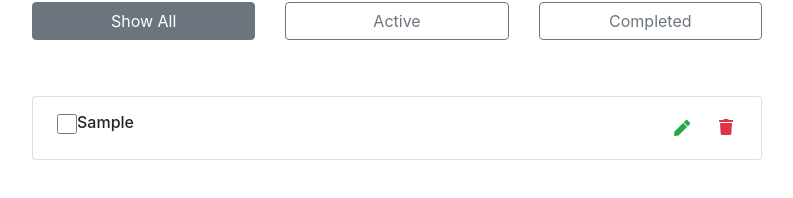
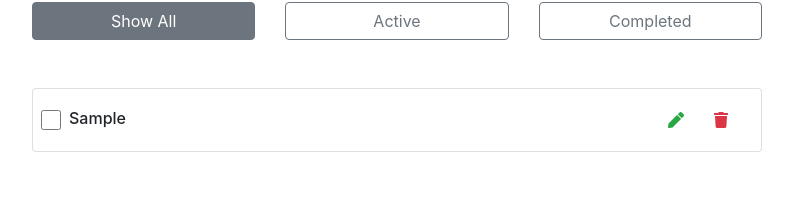
Before and after one commit to smishra11/TODO-Matic, a React (Create React App) app: page / in a window 1280 px wide. Both pictures are taken after typing "Sample" into the empty fields and a click on the button "Add Item". Shown: the part 226-424 px from the top of the page, without its empty margins (243-1036 px from the left). Built offline with nearby package versions, Linux system fonts and the light colour scheme.

Commit message:
changed styling for checkbox

```diff
--- a/src/App.css
+++ b/src/App.css
@@ -3,7 +3,7 @@
   box-shadow: none !important;
 }
 
-.checksize {
+.form-check-input {
   height: 20px;
   width: 20px;
 }
--- a/src/components/TodoItem.js
+++ b/src/components/TodoItem.js
@@ -4,18 +4,20 @@ export default class TodoItem extends Component {
   render() {
     const { title, handleDelete, handleEdit, handleComplete } = this.props;
     return (
-      <li className="list-group-item text-capitalize d-flex justify-content-between my-2">
-        <input
-          type="checkbox"
-          className="form-check-input ml-1 checksize"
-          onClick={handleComplete}
-        />
-        <h6 className="mt-1 ml-4">{title}</h6>
+      <li className="list-group-item text-capitalize d-flex justify-content-between align-items-center mb-2">
+        <div className="ml-2">
+          <input
+            type="checkbox"
+            className="form-check-input"
+            onClick={handleComplete}
+          />
+          <h6 className="mt-1 ml-2">{title}</h6>
+        </div>
         <div className="todo-icon">
-          <span className="mx-2 text-success btn" onClick={handleEdit}>
+          <span className="text-success btn" onClick={handleEdit}>
             <i className="fas fa-pen"></i>
           </span>
-          <span className="mx-2 text-danger" onClick={handleDelete}>
+          <span className="ml-1 text-danger btn" onClick={handleDelete}>
             <i className="fas fa-trash"></i>
           </span>
         </div>
```
